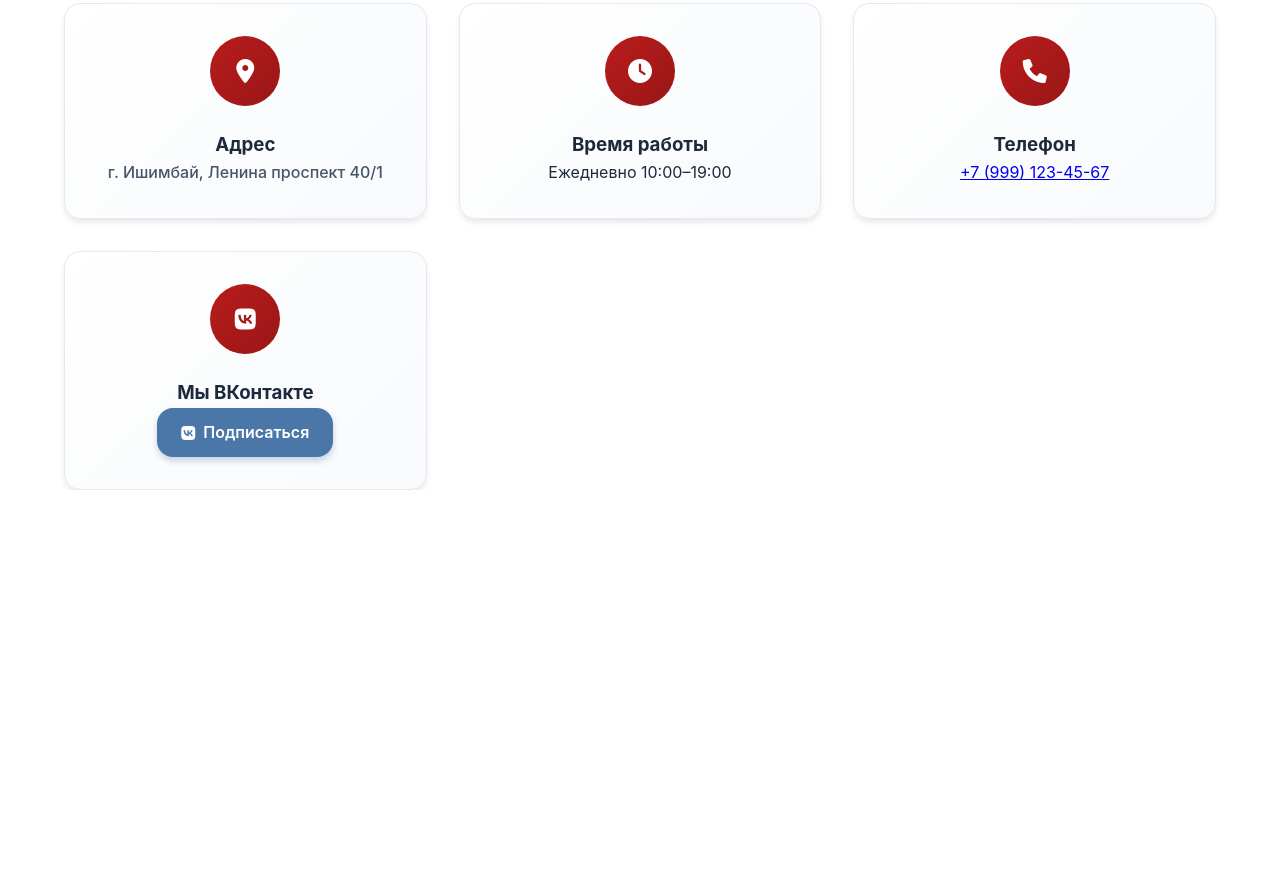
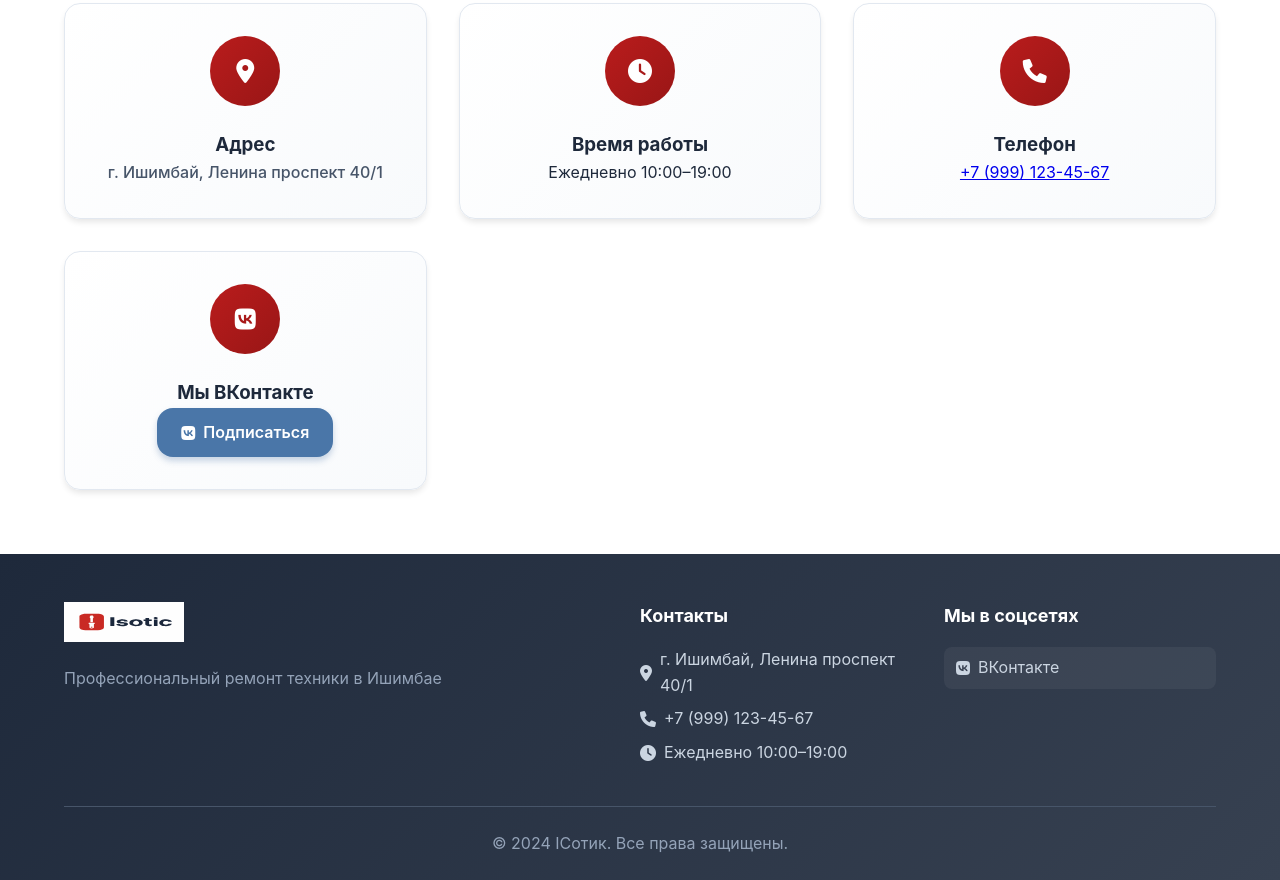
Before and after one commit to syn3/isotic-final, a website: page isotic-website/public/index.html in a window 1280 px wide. Shown: the part 2191-3071 px from the top of the page. Before the commit the page ends 2681 px from the top, so only its background shows below. Drawn offline with Linux system fonts and the light colour scheme.

Commit message:
Update index.html

```diff
--- a/isotic-website/public/index.html
+++ b/isotic-website/public/index.html
@@ -271,8 +271,38 @@
             </div>
         </div>
         </div>
-    </section>
-</main>
+        </section>
+    </main>
+    <footer class="footer">
+    <div class="container">
+        <div class="footer-content">
+            <div class="footer-logo">
+                <img src="images/logo.svg" alt="IСотик" width="120" height="40">
+                <p>Профессиональный ремонт техники в Ишимбае</p>
+            </div>
+
+            <div class="footer-contacts">
+                <h4>Контакты</h4>
+                <p><i class="fas fa-map-marker-alt"></i> г. Ишимбай, Ленина проспект 40/1</p>
+                <p><i class="fas fa-phone"></i> <a href="tel:+79991234567">+7 (999) 123-45-67</a></p>
+                <p><i class="fas fa-clock"></i> Ежедневно 10:00–19:00</p>
+            </div>
+
+            <div class="footer-social">
+                <h4>Мы в соцсетях</h4>
+                <div class="social-links">
+                    <a href="https://vk.com/ваша_группа" target="_blank" class="social-link">
+                        <i class="fab fa-vk"></i> ВКонтакте
+                    </a>
+                </div>
+            </div>
+        </div>
+
+        <div class="footer-bottom">
+            <p>&copy; 2024 IСотик. Все права защищены.</p>
+        </div>
+    </div>
+    </footer>
 
 
         <script src="script.js"></script>
```
